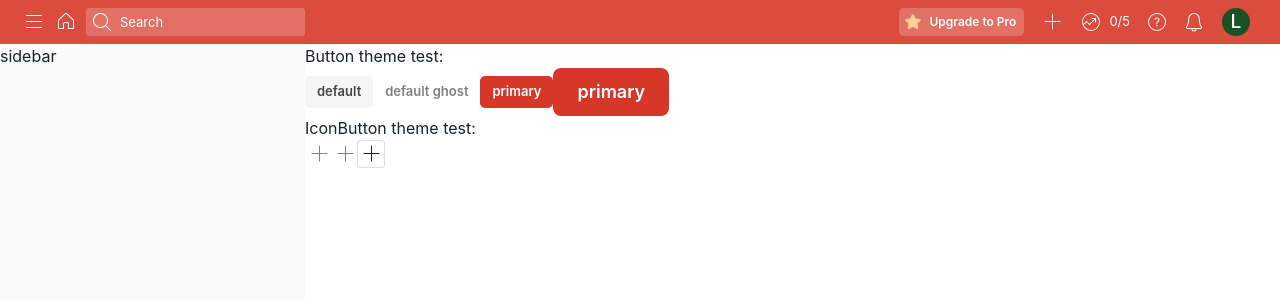
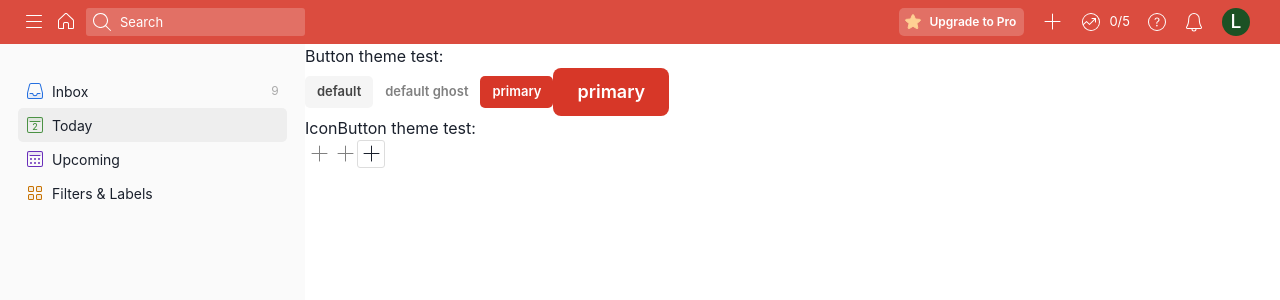
Before and after one commit to fe-luna/todoist-clone, a React (Create React App) app: page /app/today in a window 1280 px wide. Shown: the top 300 px of the page. Built offline with nearby package versions, Linux system fonts and the light colour scheme.

Commit message:
feat: sidebar menu

```diff
--- a/package.json
+++ b/package.json
@@ -15,6 +15,7 @@
     "@types/react": "^18.2.4",
     "@types/react-dom": "^18.2.4",
     "classnames": "^2.3.2",
+    "dayjs": "^1.11.7",
     "framer-motion": "^10.12.8",
     "localforage": "^1.10.0",
     "re-resizable": "^6.9.9",
--- /dev/null
+++ b/src/components/icon/_filters.tsx
@@ -0,0 +1,22 @@
+import React from "react";
+import { Icon, IconProps } from "@chakra-ui/icons";
+
+const FiltersIcon = (props: IconProps) => (
+  <Icon viewBox="0 0 24 24" boxSize={6} style={{ color: "#c77100" }} {...props}>
+    <path
+      fill="currentColor"
+      fillRule="evenodd"
+      d="M13 6.5A1.5 1.5 0 0114.5 5h3A1.5 1.5 0 0119 6.5v3a1.5 1.5 0 01-1.5 1.5h-3A1.5 1.5 0 0113 9.5v-3zM6.5 13A1.5 1.5 0 005 14.5v3A1.5 1.5 0 006.5 19h3a1.5 1.5 0 001.5-1.5v-3A1.5 1.5 0 009.5 13h-3zm8 0a1.5 1.5 0 00-1.5 1.5v3a1.5 1.5 0 001.5 1.5h3a1.5 1.5 0 001.5-1.5v-3a1.5 1.5 0 00-1.5-1.5h-3zm-8-8A1.5 1.5 0 005 6.5v3A1.5 1.5 0 006.5 11h3A1.5 1.5 0 0011 9.5v-3A1.5 1.5 0 009.5 5h-3z"
+      clipRule="evenodd"
+      opacity="0.1"
+    ></path>
+    <path
+      fill="currentColor"
+      fillRule="evenodd"
+      d="M17.5 6h-3a.5.5 0 00-.5.5v3a.5.5 0 00.5.5h3a.5.5 0 00.5-.5v-3a.5.5 0 00-.5-.5zm-3-1A1.5 1.5 0 0013 6.5v3a1.5 1.5 0 001.5 1.5h3A1.5 1.5 0 0019 9.5v-3A1.5 1.5 0 0017.5 5h-3zm-8 9h3a.5.5 0 01.5.5v3a.5.5 0 01-.5.5h-3a.5.5 0 01-.5-.5v-3a.5.5 0 01.5-.5zm-1.5.5A1.5 1.5 0 016.5 13h3a1.5 1.5 0 011.5 1.5v3A1.5 1.5 0 019.5 19h-3A1.5 1.5 0 015 17.5v-3zm9.5-.5h3a.5.5 0 01.5.5v3a.5.5 0 01-.5.5h-3a.5.5 0 01-.5-.5v-3a.5.5 0 01.5-.5zm-1.5.5a1.5 1.5 0 011.5-1.5h3a1.5 1.5 0 011.5 1.5v3a1.5 1.5 0 01-1.5 1.5h-3a1.5 1.5 0 01-1.5-1.5v-3zM6.5 6h3a.5.5 0 01.5.5v3a.5.5 0 01-.5.5h-3a.5.5 0 01-.5-.5v-3a.5.5 0 01.5-.5zM5 6.5A1.5 1.5 0 016.5 5h3A1.5 1.5 0 0111 6.5v3A1.5 1.5 0 019.5 11h-3A1.5 1.5 0 015 9.5v-3z"
+      clipRule="evenodd"
+    ></path>
+  </Icon>
+);
+
+export { FiltersIcon };
--- /dev/null
+++ b/src/components/icon/_inbox.tsx
@@ -0,0 +1,16 @@
+import React from "react";
+import { Icon, IconProps } from "@chakra-ui/icons";
+
+const InboxIcon = (props: IconProps) => (
+  <Icon viewBox="0 0 24 24" boxSize={6} style={{ color: "#246fe0" }} {...props}>
+    <g fill="currentColor">
+      <path
+        d="M10 14.5a2 2 0 104 0h5.5V18a1.5 1.5 0 01-1.5 1.5H6A1.5 1.5 0 014.5 18v-3.5H10z"
+        opacity="0.1"
+      ></path>
+      <path d="M8.062 4h7.876a2 2 0 011.94 1.515l2.062 8.246a2 2 0 01.06.485V18a2 2 0 01-2 2H6a2 2 0 01-2-2v-3.754a2 2 0 01.06-.485l2.06-8.246A2 2 0 018.061 4zm0 1a1 1 0 00-.97.757L5.03 14.004a1 1 0 00-.03.242V18a1 1 0 001 1h12a1 1 0 001-1v-3.754a1 1 0 00-.03-.242l-2.06-8.247A1 1 0 0015.94 5H8.061zM12 17.25A2.75 2.75 0 019.295 15H7a.5.5 0 110-1h2.75a.5.5 0 01.5.5 1.75 1.75 0 003.5 0 .5.5 0 01.5-.5H17a.5.5 0 110 1h-2.295A2.75 2.75 0 0112 17.25z"></path>
+    </g>
+  </Icon>
+);
+
+export { InboxIcon };
--- /dev/null
+++ b/src/components/icon/_today.tsx
@@ -0,0 +1,31 @@
+import React from "react";
+import dayjs from "dayjs";
+import { Icon, IconProps } from "@chakra-ui/icons";
+
+const TodayIcon = (props: IconProps) => (
+  <Icon viewBox="0 0 24 24" boxSize={6} style={{ color: "#4b9244" }} {...props}>
+    <g fill="currentColor" fillRule="evenodd">
+      <path
+        fillRule="nonzero"
+        d="M6 4.5h12A1.5 1.5 0 0119.5 6v2.5h-15V6A1.5 1.5 0 016 4.5z"
+        opacity="0.1"
+      ></path>
+      <path
+        fillRule="nonzero"
+        d="M6 4h12a2 2 0 012 2v12a2 2 0 01-2 2H6a2 2 0 01-2-2V6a2 2 0 012-2zm0 1a1 1 0 00-1 1v12a1 1 0 001 1h12a1 1 0 001-1V6a1 1 0 00-1-1H6zm1 3h10a.5.5 0 110 1H7a.5.5 0 010-1z"
+      ></path>
+      <text
+        fontFamily="-apple-system, system-ui, 'Segoe UI', Roboto, Helvetica, Arial, sans-serif, 'Apple Color Emoji', 'Segoe UI Emoji', 'Segoe UI Symbol'"
+        fontSize="9"
+        fontWeight="500"
+        transform="translate(4 2)"
+      >
+        <tspan x="8" y="15" textAnchor="middle">
+          {dayjs().date()}
+        </tspan>
+      </text>
+    </g>
+  </Icon>
+);
+
+export { TodayIcon };
--- /dev/null
+++ b/src/components/icon/_upcoming.tsx
@@ -0,0 +1,16 @@
+import React from "react";
+import { Icon, IconProps } from "@chakra-ui/icons";
+
+const UpcomingIcon = (props: IconProps) => (
+  <Icon viewBox="0 0 24 24" boxSize={6} style={{ color: "#692EBA" }} {...props}>
+    <g fill="currentColor">
+      <path
+        d="M6 4.5h12A1.5 1.5 0 0119.5 6v2.5h-15V6A1.5 1.5 0 016 4.5z"
+        opacity="0.1"
+      ></path>
+      <path d="M6 4h12a2 2 0 012 2v12a2 2 0 01-2 2H6a2 2 0 01-2-2V6a2 2 0 012-2zm0 1a1 1 0 00-1 1v12a1 1 0 001 1h12a1 1 0 001-1V6a1 1 0 00-1-1H6zm10 12a1 1 0 110-2 1 1 0 010 2zm-4 0a1 1 0 110-2 1 1 0 010 2zm-4 0a1 1 0 110-2 1 1 0 010 2zm8-4a1 1 0 110-2 1 1 0 010 2zm-4 0a1 1 0 110-2 1 1 0 010 2zm-4 0a1 1 0 110-2 1 1 0 010 2zM7 8h10a.5.5 0 110 1H7a.5.5 0 010-1z"></path>
+    </g>
+  </Icon>
+);
+
+export { UpcomingIcon };
--- a/src/components/icon/index.tsx
+++ b/src/components/icon/index.tsx
@@ -1,6 +1,8 @@
 export { AddIcon } from "./_add";
 export { CloseIcon } from "./_close";
+export { FiltersIcon } from "./_filters";
 export { HomeIcon } from "./_home";
+export { InboxIcon } from "./_inbox";
 export { LogoIcon } from "./_logo";
 export { MenuIcon } from "./_menu";
 export { NotificationIcon } from "./_notification";
@@ -8,3 +10,5 @@ export { ProductivityIcon } from "./_productivity";
 export { QuestionIcon } from "./_question";
 export { SearchIcon } from "./_search";
 export { StarIcon } from "./_star";
+export { TodayIcon } from "./_today";
+export { UpcomingIcon } from "./_upcoming";
--- a/src/layouts/index.tsx
+++ b/src/layouts/index.tsx
@@ -1,5 +1,6 @@
 import React from "react";
 import { Outlet } from "react-router-dom";
+import Menu from "./menu";
 import Navbar from "./navbar";
 import Sidebar from "./sidebar";
 import styles from "./style.module.scss";
@@ -9,7 +10,9 @@ function Layout() {
     <div className={styles.layout}>
       <Navbar />
       <div className={styles.main}>
-        <Sidebar />
+        <Sidebar>
+          <Menu />
+        </Sidebar>
         <div className={styles.content}>
           <Outlet />
         </div>
--- /dev/null
+++ b/src/layouts/menu/index.tsx
@@ -0,0 +1,67 @@
+import React, { ReactNode } from "react";
+import { NavLink } from "react-router-dom";
+import cx from "classnames";
+import {
+  FiltersIcon,
+  InboxIcon,
+  TodayIcon,
+  UpcomingIcon,
+} from "components/icon";
+import styles from "./style.module.scss";
+
+interface MenuItem {
+  name: string;
+  path: string;
+  leftElement: ReactNode;
+  count: number;
+}
+
+const Menu = () => {
+  const list: MenuItem[] = [
+    {
+      name: "Inbox",
+      path: "/app/project/xxxx",
+      leftElement: <InboxIcon />,
+      count: 9,
+    },
+    {
+      name: "Today",
+      path: "/app/today",
+      leftElement: <TodayIcon />,
+      count: 0,
+    },
+    {
+      name: "Upcoming",
+      path: "/app/upcoming",
+      leftElement: <UpcomingIcon />,
+      count: 0,
+    },
+    {
+      name: "Filters & Labels",
+      path: "/app/filters-labels",
+      leftElement: <FiltersIcon />,
+      count: 0,
+    },
+  ];
+
+  return (
+    <ul className={styles.list}>
+      {list.map((item) => (
+        <li key={item.name} className={styles.item}>
+          <NavLink
+            to={item.path}
+            className={({ isActive }) =>
+              cx(styles.link, isActive && styles.linkActive)
+            }
+          >
+            {item.leftElement}
+            <span className={styles.name}>{item.name}</span>
+            {!!item.count && <span className={styles.count}>{item.count}</span>}
+          </NavLink>
+        </li>
+      ))}
+    </ul>
+  );
+};
+
+export default Menu;
--- /dev/null
+++ b/src/layouts/menu/style.module.scss
@@ -0,0 +1,39 @@
+$itemHeight: 34px;
+$itemHoverBg: #eee;
+
+.list {
+  list-style: none;
+}
+
+.item {
+  height: $itemHeight;
+}
+
+.link {
+  height: 100%;
+  display: flex;
+  align-items: center;
+  padding-left: 5px;
+  border-radius: 5px;
+
+  &:hover {
+    background-color: $itemHoverBg;
+  }
+}
+
+.linkActive {
+  background-color: $itemHoverBg;
+}
+
+.name {
+  flex: 1;
+  margin-left: 5px;
+  font-size: 14px;
+}
+
+.count {
+  width: 24px;
+  color: #aaa;
+  font-size: 12px;
+  text-align: center;
+}
--- a/src/layouts/sidebar/index.tsx
+++ b/src/layouts/sidebar/index.tsx
@@ -1,10 +1,14 @@
-import React, { useCallback, useMemo } from "react";
+import React, { ReactNode, useCallback, useMemo } from "react";
 import { Resizable, ResizeCallback } from "re-resizable";
 import { UI } from "consts";
 import { useStore } from "stores";
 import styles from "./style.module.scss";
 
-function Sidebar() {
+interface Props {
+  children: ReactNode;
+}
+
+function Sidebar(props: Props) {
   const sidebarWidth = useStore((state) => state.sidebarWidth);
   const setSidebarWidth = useStore((state) => state.setSidebarWidth);
   const defaultSize = useMemo(
@@ -39,7 +43,7 @@ function Sidebar() {
       maxWidth={UI.SIDEBAR_MAX_WIDTH}
       onResize={handleResize}
     >
-      sidebar
+      {props.children}
     </Resizable>
   );
 }
--- a/src/layouts/sidebar/style.module.scss
+++ b/src/layouts/sidebar/style.module.scss
@@ -1,5 +1,6 @@
 .sidebar {
   background-color: #fafafa;
+  padding: 30px 18px 0;
 }
 
 .handle {
```
Also changed, not shown: 1 other file (tests, documents, lock files or other folders).
